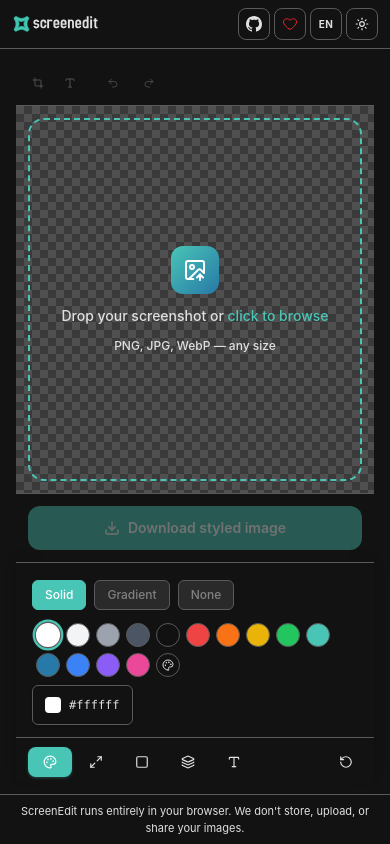
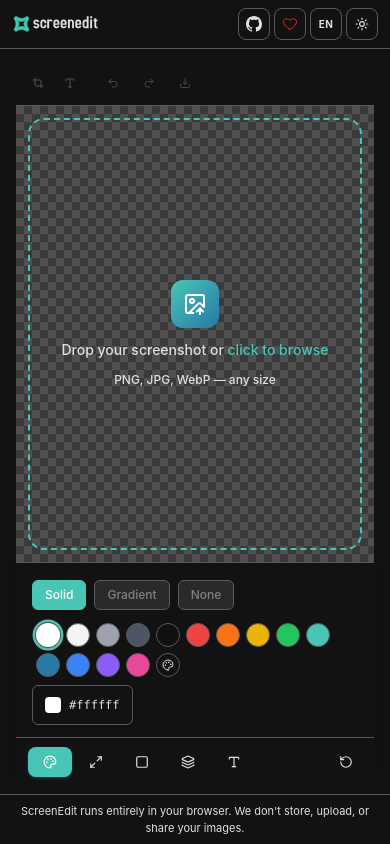
Before and after one commit to karkovv/screenedit, a React (Vite) app: page / in a window 390 px wide. Built offline with nearby package versions, Linux system fonts and the light colour scheme; a web font is replaced by a local one.

Commit message:
mobile: move download to toolbar icon, centered format picker

```diff
--- a/src/app/App.tsx
+++ b/src/app/App.tsx
@@ -981,6 +981,14 @@ export default function App() {
                   title="Redo (Ctrl+Shift+Z)"
                 >
                   <Redo2 className="w-3 h-3" />
+                </button>
+                <button
+                  onClick={() => setDownloadOpen((v) => !v)}
+                  disabled={!image}
+                  className="flex items-center justify-center w-8 h-8 rounded-md text-muted-foreground hover:text-foreground hover:bg-muted transition-colors duration-150 disabled:opacity-25 disabled:cursor-not-allowed active:scale-[0.96] cursor-pointer"
+                  title={t("downloadStyledImage")}
+                >
+                  <Download className="w-3 h-3" />
                 </button>
                 {cropMode && (
                   <div className="flex items-center gap-1 ml-auto">
@@ -1189,53 +1197,47 @@ export default function App() {
                 ) : null}
               </div>
 
-              {/* Actions */}
-              <div className="p-3 sm:p-4 shrink-0 border-t border-border">
-                {downloadOpen && (
-                  <div className="fixed inset-0 z-40" onClick={() => setDownloadOpen(false)} />
-                )}
-                <div className="relative z-50">
-                  <button
-                    onClick={() => setDownloadOpen((v) => !v)}
-                    disabled={!image}
-                    className="w-full flex items-center justify-center gap-2 px-4 py-3 rounded-xl text-sm font-semibold text-white transition-[opacity,filter,transform] disabled:opacity-40 disabled:cursor-not-allowed active:scale-[0.96] hover:brightness-90 cursor-pointer"
-                    style={{
-                      background: image
-                        ? "linear-gradient(135deg,#49c5b6,#3db5a7)"
-                        : "#49c5b6",
-                      boxShadow: image
-                        ? "0 2px 8px rgba(73,197,182,0.35)"
-                        : "none",
-                    }}
-                  >
-                    <Download className="w-4 h-4" />
-                    {t("downloadStyledImage")}
-                  </button>
+            </div>
+
+            {/* Download format popup */}
             <AnimatePresence>
               {downloadOpen && (
+                <>
+                  <div className="fixed inset-0 z-40 bg-black/40 backdrop-blur-sm" onClick={() => setDownloadOpen(false)} />
                   <motion.div
-                        className="absolute bottom-full left-0 right-0 mb-2 bg-card rounded-xl p-1.5 flex flex-col gap-0.5"
-                        style={{ boxShadow: "0 0 0 2px rgba(73,197,182,0.3), 0 4px 16px rgba(0,0,0,0.12), 0 1px 4px rgba(0,0,0,0.06)", transformOrigin: "bottom center" }}
-                        initial={{ opacity: 0, scale: 0.92, y: 6 }}
+                    className="fixed inset-0 z-50 flex items-center justify-center p-6"
+                    initial={{ opacity: 0 }}
+                    animate={{ opacity: 1 }}
+                    exit={{ opacity: 0 }}
+                    transition={{ duration: 0.15 }}
+                  >
+                    <motion.div
+                      className="bg-card rounded-2xl p-6 w-full max-w-[320px] flex flex-col gap-3"
+                      style={{ boxShadow: "0 0 0 2px rgba(73,197,182,0.3), 0 8px 32px rgba(0,0,0,0.15), 0 2px 8px rgba(0,0,0,0.06)" }}
+                      initial={{ opacity: 0, scale: 0.92, y: 12 }}
                       animate={{ opacity: 1, scale: 1, y: 0 }}
-                        exit={{ opacity: 0, scale: 0.92, y: 6 }}
-                        transition={{ type: "tween", duration: 0.2, ease: "easeOut" }}
-                      >
+                      exit={{ opacity: 0, scale: 0.92, y: 12 }}
+                      transition={{ type: "spring", duration: 0.35, bounce: 0.15 }}
+                    >
+                      <p className="text-sm font-semibold text-foreground text-center">{t("downloadStyledImage")}</p>
                       {(["png", "jpeg", "webp"] as const).map((fmt) => (
                         <button
                           key={fmt}
                           onClick={() => handleDownloadFormat(fmt)}
-                            className="flex items-center justify-center px-3 py-2.5 rounded-lg text-xs font-medium text-muted-foreground hover:text-foreground hover:bg-muted transition-colors duration-150 active:scale-[0.96] cursor-pointer"
-                          >
-                            <span className="uppercase font-semibold text-[10px] tracking-wider min-w-[36px]">{fmt}</span>
+                          className="flex items-center justify-center px-5 py-3.5 rounded-xl text-sm font-semibold text-white transition-all duration-150 active:scale-[0.96] hover:brightness-90 cursor-pointer"
+                          style={{
+                            background: "linear-gradient(135deg,#49c5b6,#3db5a7)",
+                            boxShadow: "0 2px 8px rgba(73,197,182,0.3)",
+                          }}
+                        >
+                          <span className="uppercase tracking-wider">{fmt}</span>
                         </button>
                       ))}
                     </motion.div>
+                  </motion.div>
+                </>
               )}
             </AnimatePresence>
-                </div>
-              </div>
-            </div>
 
             {/* Mobile bottom settings panel */}
             <MobileSettingsPanel
```
Lines whose indentation alone changed are shown as unchanged.
